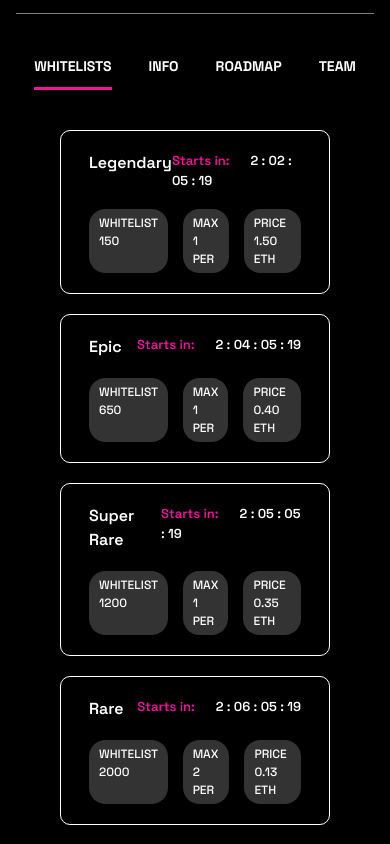
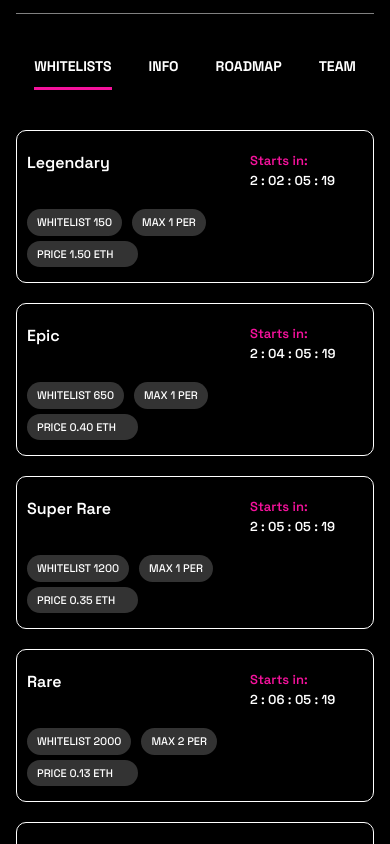
Before and after one commit to yclub-io/yachts-lending, a Next.js app: page /mint in a window 390 px wide. Shown: the part 880-1724 px from the top of the page. Built offline with nearby package versions, Linux system fonts and the light colour scheme.

Commit message:
Mobile version added to MintList section

```diff
--- a/components/mint/MintsList.js
+++ b/components/mint/MintsList.js
@@ -7,7 +7,7 @@ const MintsList = ({ currentDate, currentMintContractIndex }) => {
       key={index}
       className={`flex flex-col
     rounded-[10px] border
-   py-[20px] px-[28px] font-Grotesk text-white-1 ${
+      lg:pt-[20px] lg:pb-[20px] pt-[20px] pb-[15px] lg:pl-[20px] lg:pr-[28px] pl-[10px] pr-[16px] font-Grotesk text-white-1 ${
      currentMintContractIndex === index
        ? "border-pink-1 shadow-mintGlow"
        : "border-white-1"
@@ -19,12 +19,15 @@ const MintsList = ({ currentDate, currentMintContractIndex }) => {
         </div>
         <div>
           {currentDate < contract.start ? (
+            <div className="flex lg:flex-row flex-col">
             <p className=" text-[13px] text-pink-1">
               Starts in:
-              <span className="pl-[21px] text-white-1">
+            </p>
+              <span className="text-[13px] lg:ml-[21px] w-[107px] text-white-1">
                 {secondsToTime(contract.start - currentDate)}
               </span>
-            </p>
+
+            </div>
           ) : currentDate < contract.end ? (
             <p className="text-[13px] text-pink-1">
               Ends in:
@@ -36,16 +39,18 @@ const MintsList = ({ currentDate, currentMintContractIndex }) => {
         </div>
       </div>
 
-      <div className="flex space-x-[15px]">
-        <div className="rounded-[16.5px] bg-white-1 bg-opacity-[20%] px-[10px] py-[5px] text-[12px] font-medium tracking-[10%]">
+      <div className="flex lg:flex-row flex-col lg:space-x-[15px]">
+        <div className="flex lg:space-x-[10px] space-x-[10px]">
+        <span className="rounded-[16.5px]  bg-white-1 bg-opacity-[20%] px-[10px] py-[5px] text-[11px] font-medium tracking-[10%]">
           {contract?.whitelist
             ? `WHITELIST ${contract.whitelist}`
             : "PUBLIC MINT"}
+        </span>
+        <span className="rounded-[16.5px] bg-white-1 bg-opacity-[20%] px-[10px] py-[5px] text-[11px] font-medium tracking-[10%]">
+          {`MAX ${contract.max} PER`}
+        </span>
         </div>
-        <div className="rounded-[16.5px] bg-white-1 bg-opacity-[20%] px-[10px] py-[5px] text-[12px] font-medium tracking-[10%]">
-          {`MAX ${contract.max} PER`}
-        </div>
-        <div className="rounded-[16.5px] bg-white-1 bg-opacity-[20%] px-[10px] py-[5px] text-[12px] font-medium tracking-[10%]">
+        <div className="lg:mt-0 mt-[5px] rounded-[16.5px] bg-white-1 bg-opacity-[20%] px-[10px] max-w-[111px] py-[5px] text-[11px] font-medium tracking-[10%]">
           {`PRICE ${contract.price} ETH`}
         </div>
       </div>
@@ -53,7 +58,7 @@ const MintsList = ({ currentDate, currentMintContractIndex }) => {
   ));
 
   return (
-    <div className="mx-[60px] mb-[56px] space-y-[20px]">{renderMints}</div>
+    <div className="lg:mx-[60px] mx-[16px] mb-[56px] space-y-[20px]">{renderMints}</div>
   );
 };
 
```
